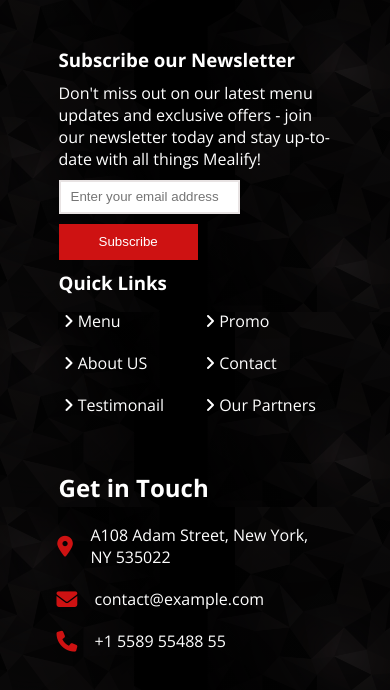
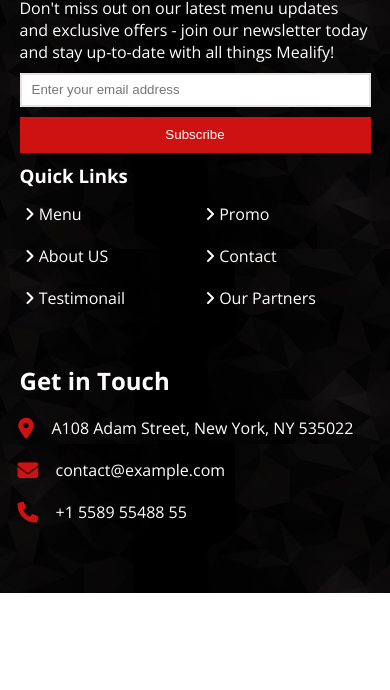
Before and after one commit to Mohamed11Esam/Mealify, a plain HTML site: page index.html in a window 390 px wide. Shown: the part 7428-8118 px from the top of the page. After the commit the page ends 8021 px from the top, so only its background shows below. Drawn offline with nearby package versions, Linux system fonts and the light colour scheme.

Commit message:
Update style.css

```diff
--- a/style.css
+++ b/style.css
@@ -672,6 +672,16 @@ img {
 .form button:hover {
   background-color: #f80000ef;
 }
+@media only screen and (max-width: 1500px) {
+  .contact_container {
+    width: 85%;
+  }
+}
+@media only screen and (max-width: 1200px) {
+  .contact_container {
+    width: 90%;
+  }
+}
 @media only screen and (max-width: 1000px) {
   .form input {
     flex-basis: calc(100% - 55px);
@@ -819,6 +829,16 @@ footer a {
     order: 1;
   }
 }
+@media only screen and (max-width: 1500px) {
+  .footer_container {
+    width: 85%;
+  }
+}
+@media only screen and (max-width: 1200px) {
+  .footer_container {
+    width: 90%;
+  }
+}
 @media only screen and (max-width: 800px) {
   .footer_sec_1 {
     flex-basis: 100%;
@@ -830,4 +850,10 @@ footer a {
     flex-basis: 100%;
     order: 0;
   }
+  .sub input {
+    flex-basis: 100%;
+  }
+  .sub button {
+    flex-basis: 100%;
+  }
 }
```
